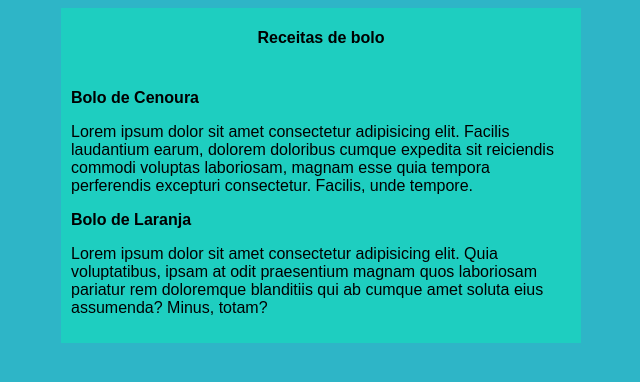
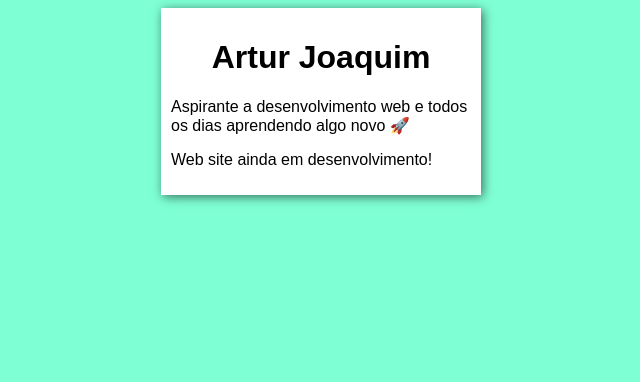
Before and after one commit to arturjoaquim/Ola-Mundo, a plain HTML site: page index.html in a window 1280 px wide. Shown: the whole page, without its empty margins (319-959 px from the left). Drawn offline with Linux system fonts and the light colour scheme.

Commit message:
Reformulando Conteúdo

```diff
--- a/index.html
+++ b/index.html
@@ -5,24 +5,32 @@
     <meta http-equiv="X-UA-Compatible" content="IE=edge">
     <meta name="viewport" content="width=device-width, initial-scale=1.0">
     <title>Meu primeiro site em repositório</title>
-    <link rel="stylesheet" href="static/main.css">
+    <style>
+        body {
+            font-family: Arial, Helvetica, sans-serif;
+            background-color: aquamarine;
+        }
+
+        main {
+            background-color: white;
+            width: 300px;
+            margin: auto;
+            box-shadow: 2px 2px 10px rgb(56, 114, 95);
+            padding: 10px;
+        }
+
+        h1#titulo {
+            text-align: center;
+        }
+
+    </style>
 </head>
 <body>
     <main>
-        <h1 style="text-align: center;">Receitas de bolo</h1><br>
+        <h1 id="titulo">Artur Joaquim</h1>
         <article>
-            <h2>Bolo de Cenoura</h2>
-            <p>Lorem ipsum dolor sit amet consectetur adipisicing elit. Facilis laudantium earum, dolorem
-                doloribus cumque expedita sit reiciendis commodi voluptas laboriosam, magnam esse quia tempora
-                perferendis excepturi consectetur. Facilis, unde tempore.
-            </p>
-        </article>
-        <article>
-            <h2>Bolo de Laranja</h2>
-            <p>Lorem ipsum dolor sit amet consectetur adipisicing elit. Quia voluptatibus, ipsam at odit
-                praesentium magnam quos laboriosam pariatur rem doloremque blanditiis qui ab cumque amet soluta
-                eius assumenda? Minus, totam?
-            </p>
+            <p>Aspirante a desenvolvimento web e todos os dias aprendendo algo novo &#x1F680;</p>
+            <p>Web site ainda em desenvolvimento!</p>
         </article>
     </main>
 </body>
--- a/static/main.css
+++ /dev/null
@@ -1,16 +0,0 @@
-* {
-    font-family: Arial, Helvetica, sans-serif;
-    font-size: 16px;
-}
-
-body {
-    background-color: rgb(46, 181, 199);
-}
-
-main {
-    background-color: rgba(1, 252, 177, 0.349);
-    width: 500px;
-    margin: auto;
-    box-shadow: 3px, 3px, 5px, black;
-    padding: 10px;
-}
```
